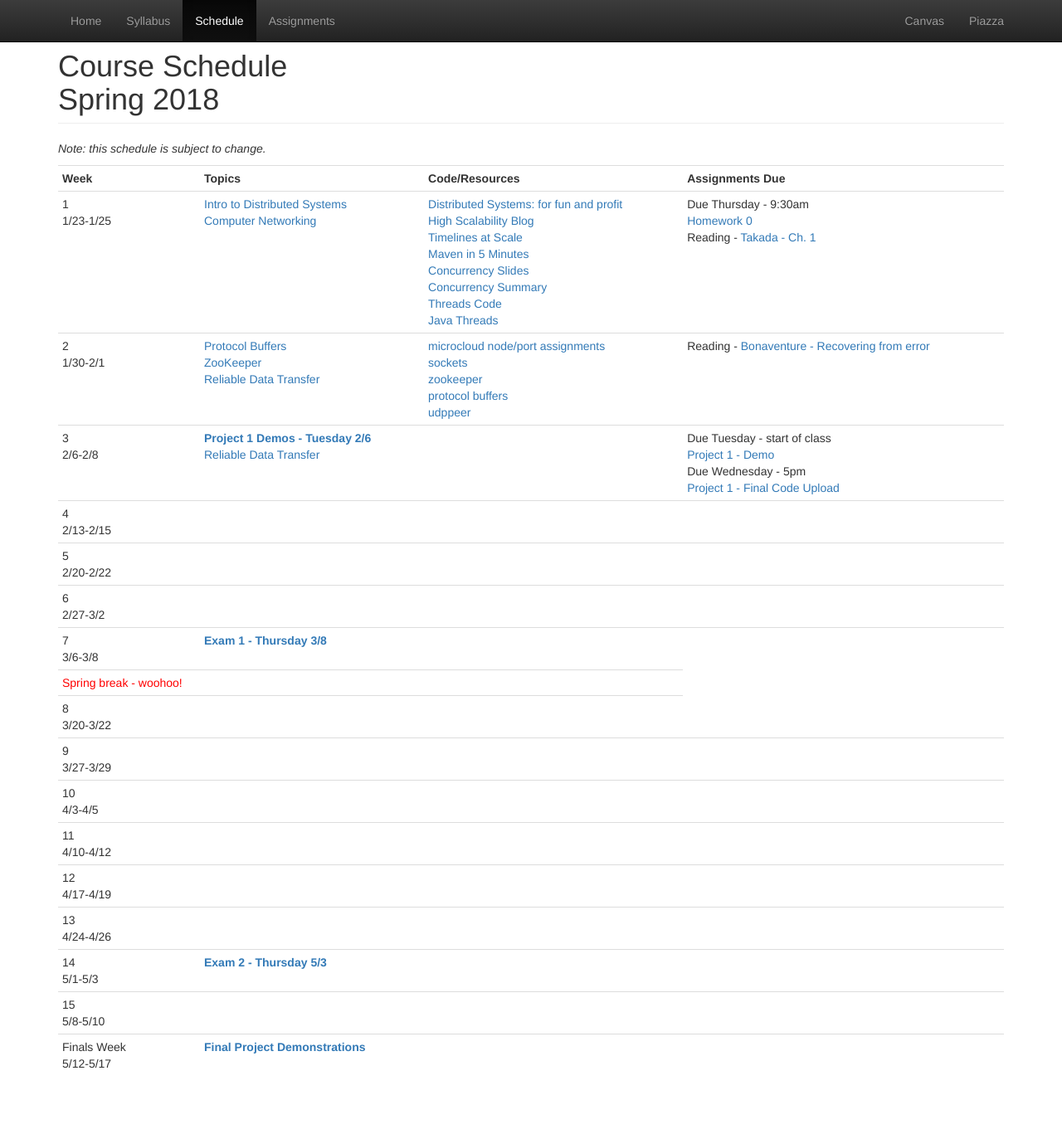
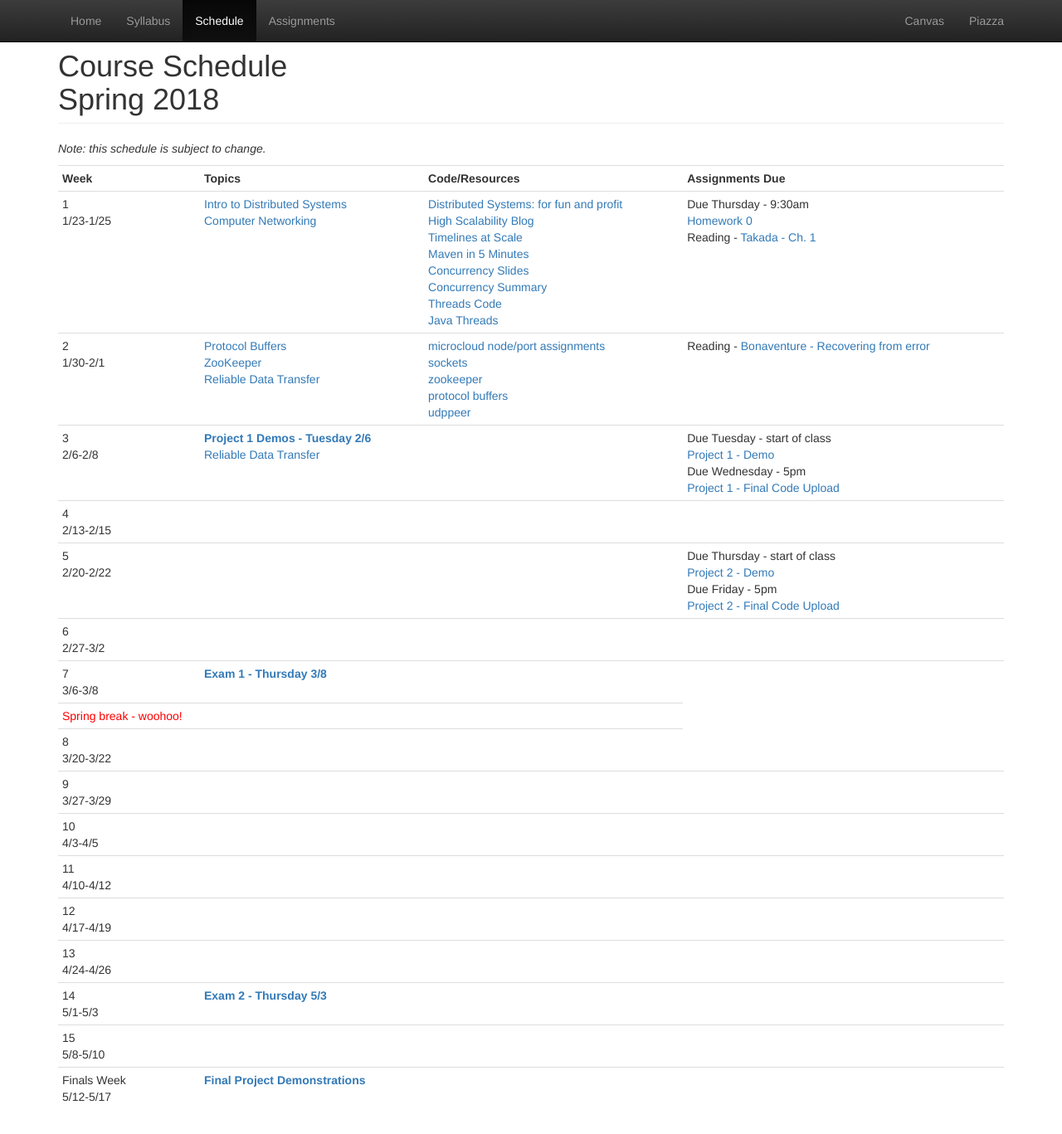
Before and after one commit to CS682-S18/cs682-s18.github.io, a Jekyll site: the page built from schedule.html, in a window 1280 px wide and 1377 px high. Shown: the top 1367 px of the window at 83% size. Built offline with Jekyll 4.4.1, drawn with Linux system fonts in a browser that asks for light colours.

Commit message:
adding project2

```diff
--- a/schedule.html
+++ b/schedule.html
@@ -87,6 +87,10 @@ title: Schedule
 			<td>
 			</td>
 			<td>
+				Due Thursday - start of class<br/>
+				<a href="https://github.com/CS682-S18/projects/blob/master/project2.md">Project 2 - Demo</a><br/>
+				Due Friday - 5pm<br/>
+				<a href="https://github.com/CS682-S18/projects/blob/master/project2.md">Project 2 - Final Code Upload</a><br/>
 			</td>
 		</tr>
 		<tr>
```
